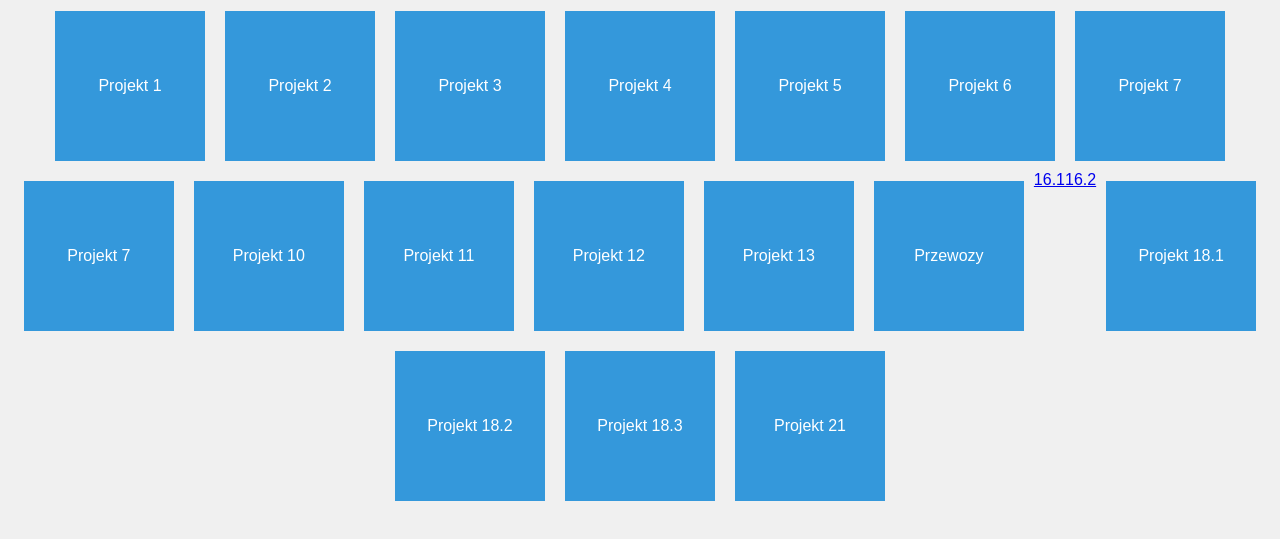
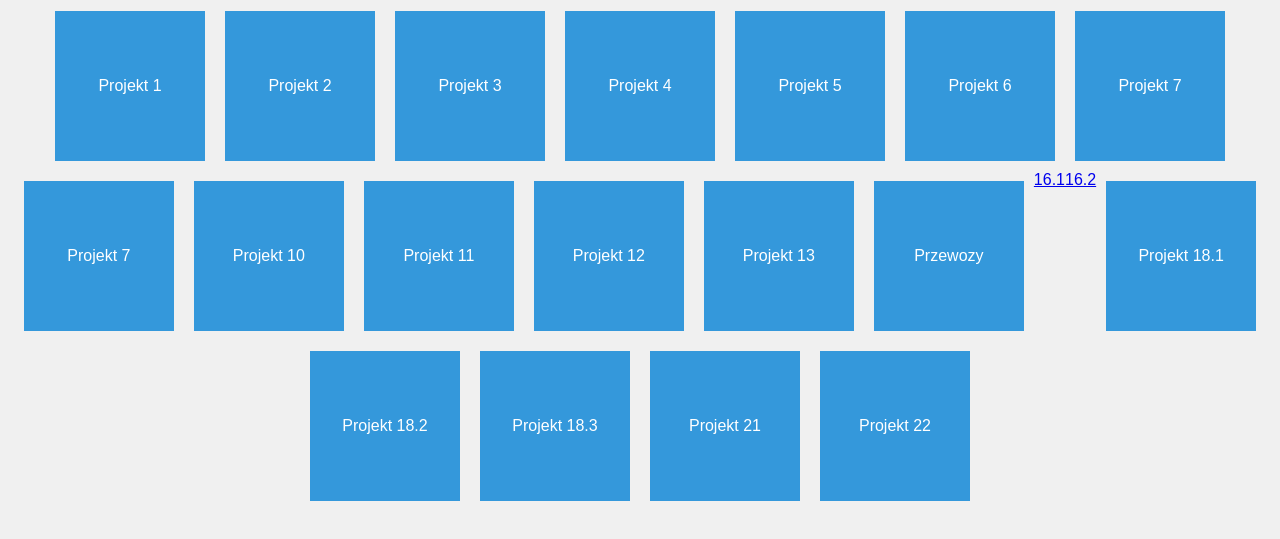
Before and after one commit to MarcinK83/marcink, a plain HTML site: page index.html in a window 1280 px wide. Shown: the part 79-618 px from the top of the page. Drawn offline with Linux system fonts and the light colour scheme.

Commit message:
Update index.html

```diff
--- a/index.html
+++ b/index.html
@@ -86,6 +86,10 @@
       <span>Projekt 21 </span>
     </a>
 
+        <a href="https://marcink83.github.io/obrazy/" class="tile">
+      <span>Projekt 22 </span>
+    </a>
+
   </div>
 </body>
 </html>
```
